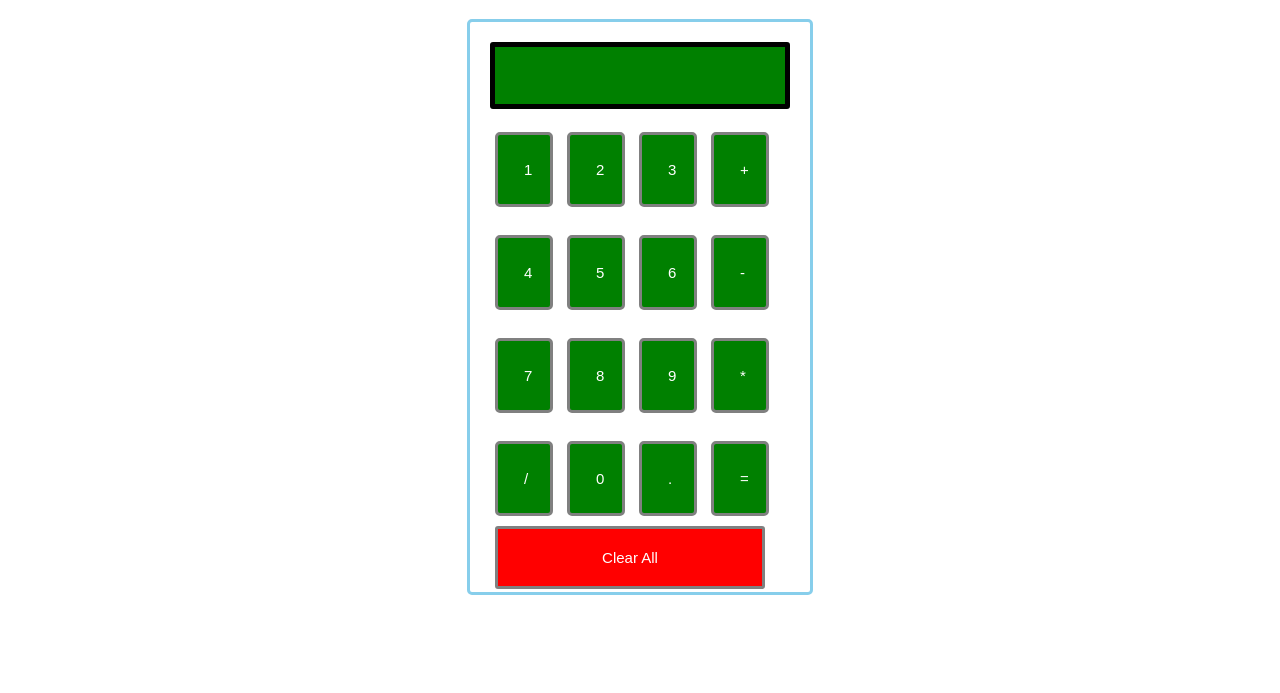
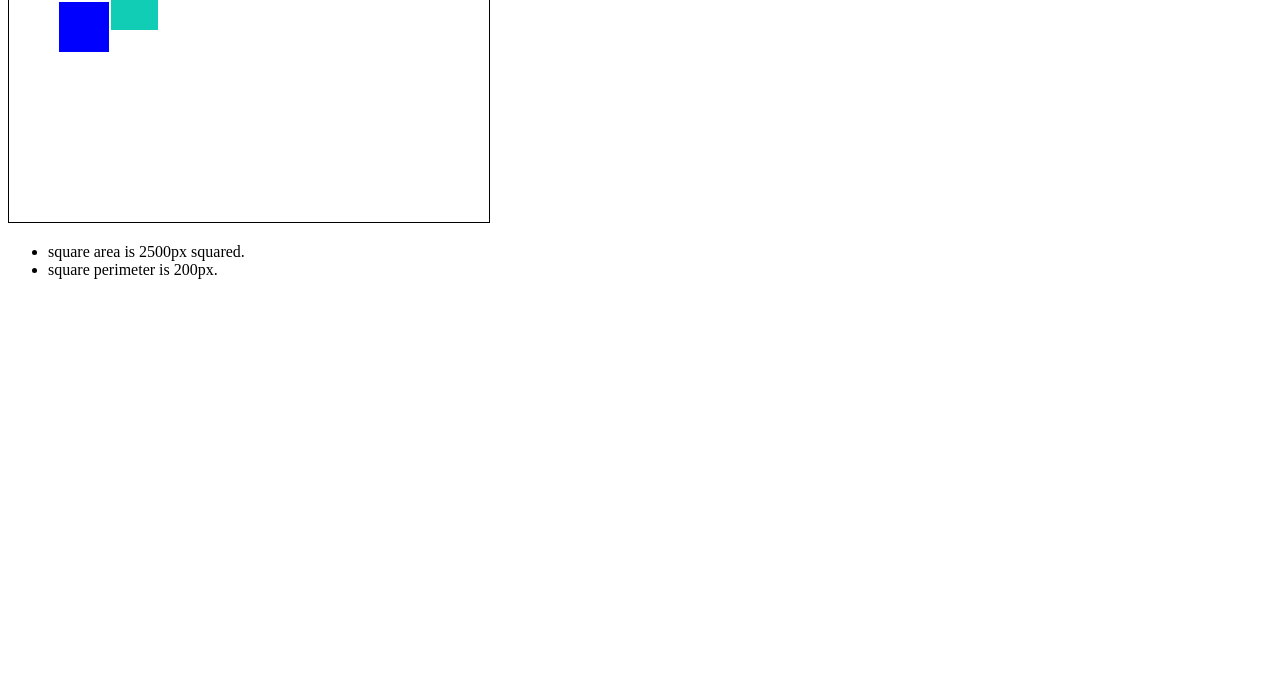
Before and after one commit to it-polessu/html-js, a plain HTML site: page index.html in a window 1280 px wide. Shown: the part 107-800 px from the top of the page. Drawn offline with Linux system fonts and the light colour scheme.

Commit message:
Add files via upload

```diff
--- a/index.html
+++ b/index.html
@@ -1,52 +1,16 @@
-<!-- Create a simple Program to build the Calculator in JavaScript using with HTML and CSS web languages. -->
 <!DOCTYPE html>
-<html lang="en">
+<html lang="en-US">
+  <head>
+    <meta charset="utf-8">
+    <title>Basic JavaScript module example</title>
+    <style>
+      canvas {
+        border: 1px solid black;
+      }
+    </style>
+    <script type="module" src="main.js"></script>
+  </head>
+  <body>
 
-<head>
-    <title> JavaScript Calculator </title>
-    <link rel="stylesheet" href="styles.css">
-    <script type="text/javascript" src="index3.js"></script>
-</head>
-<body>
-
-    <h1> Calculator Program in JavaScript </h1>
-    <div class="formstyle">
-        <form name="form1">
-
-            <!-- This input box shows the button pressed by the user in calculator. -->
-            <input id="calc" type="text" name="answer"> <br> <br>
-            <!-- Display the calculator button on the screen. -->
-            <!-- onclick() function display the number prsses by the user. -->
-            <input type="button" value="1" onclick="form1.answer.value += '1' ">
-            <input type="button" value="2" onclick="form1.answer.value += '2' ">
-            <input type="button" value="3" onclick="form1.answer.value += '3' ">
-            <input type="button" value="+" onclick="form1.answer.value += '+' ">
-            <br> <br>
-
-            <input type="button" value="4" onclick="form1.answer.value += '4' ">
-            <input type="button" value="5" onclick="form1.answer.value += '5' ">
-            <input type="button" value="6" onclick="form1.answer.value += '6' ">
-            <input type="button" value="-" onclick="form1.answer.value += '-' ">
-            <br> <br>
-
-            <input type="button" value="7" onclick="form1.answer.value += '7' ">
-            <input type="button" value="8" onclick="form1.answer.value += '8' ">
-            <input type="button" value="9" onclick="form1.answer.value += '9' ">
-            <input type="button" value="*" onclick="form1.answer.value += '*' ">
-            <br> <br>
-
-
-            <input type="button" value="/" onclick="form1.answer.value += '/' ">
-            <input type="button" value="0" onclick="form1.answer.value += '0' ">
-            <input type="button" value="." onclick="form1.answer.value += '.' ">
-            <!-- When we click on the '=' button, the onclick() shows the sum results on the calculator screen. -->
-            <input type="button" value="=" onclick="form1.answer.value = doCalculate(form1.answer.value) ">
-            <br>
-            <!-- Display the Cancel button and erase all data entered by the user. -->
-            <input type="button" value="Clear All" onclick="form1.answer.value = ' ' " id="clear">
-            <br>
-        </form>
-    </div>
-</body>
-
+  </body>
 </html>
--- /dev/null
+++ b/main.js
@@ -0,0 +1,13 @@
+import { create, createReportList } from './modules/canvas.js';
+import { name, draw, reportArea, reportPerimeter } from './modules/square.js';
+import randomSquare from './modules/square.js';
+
+let myCanvas = create('myCanvas', document.body, 480, 320);
+let reportList = createReportList(myCanvas.id);
+
+let square1 = draw(myCanvas.ctx, 50, 50, 100, 'blue');
+reportArea(square1.length, reportList);
+reportPerimeter(square1.length, reportList);
+
+// Use the default
+let square2 = randomSquare(myCanvas.ctx);
--- /dev/null
+++ b/modules/canvas.js
@@ -0,0 +1,29 @@
+function create(id, parent, width, height) {
+  let divWrapper = document.createElement('div');
+  let canvasElem = document.createElement('canvas');
+  parent.appendChild(divWrapper);
+  divWrapper.appendChild(canvasElem);
+
+  divWrapper.id = id;
+  canvasElem.width = width;
+  canvasElem.height = height;
+
+  let ctx = canvasElem.getContext('2d');
+
+  return {
+    ctx: ctx,
+    id: id
+  };
+}
+
+function createReportList(wrapperId) {
+  let list = document.createElement('ul');
+  list.id = wrapperId + '-reporter';
+
+  let canvasWrapper = document.getElementById(wrapperId);
+  canvasWrapper.appendChild(list);
+
+  return list.id;
+}
+
+export { create, createReportList };
--- /dev/null
+++ b/modules/square.js
@@ -0,0 +1,57 @@
+const name = 'square';
+
+function draw(ctx, length, x, y, color) {
+  ctx.fillStyle = color;
+  ctx.fillRect(x, y, length, length);
+
+  return {
+    length: length,
+    x: x,
+    y: y,
+    color: color
+  };
+}
+
+function random(min, max) {
+   let num = Math.floor(Math.random() * (max - min)) + min;
+   return num;
+}
+
+function reportArea(length, listId) {
+  let listItem = document.createElement('li');
+  listItem.textContent = `${name} area is ${length * length}px squared.`
+
+  let list = document.getElementById(listId);
+  list.appendChild(listItem);
+}
+
+function reportPerimeter(length, listId) {
+  let listItem = document.createElement('li');
+  listItem.textContent = `${name} perimeter is ${length * 4}px.`
+
+  let list = document.getElementById(listId);
+  list.appendChild(listItem);
+}
+
+function randomSquare(ctx) {
+  let color1 = random(0, 255);
+  let color2 = random(0, 255);
+  let color3 = random(0, 255);
+  let color = `rgb(${color1},${color2},${color3})`
+  ctx.fillStyle = color;
+
+  let x = random(0, 480);
+  let y = random(0, 320);
+  let length = random(10, 100);
+  ctx.fillRect(x, y, length, length);
+
+  return {
+    length: length,
+    x: x,
+    y: y,
+    color: color
+  };
+}
+
+export { name, draw, reportArea, reportPerimeter };
+export default randomSquare;
```
